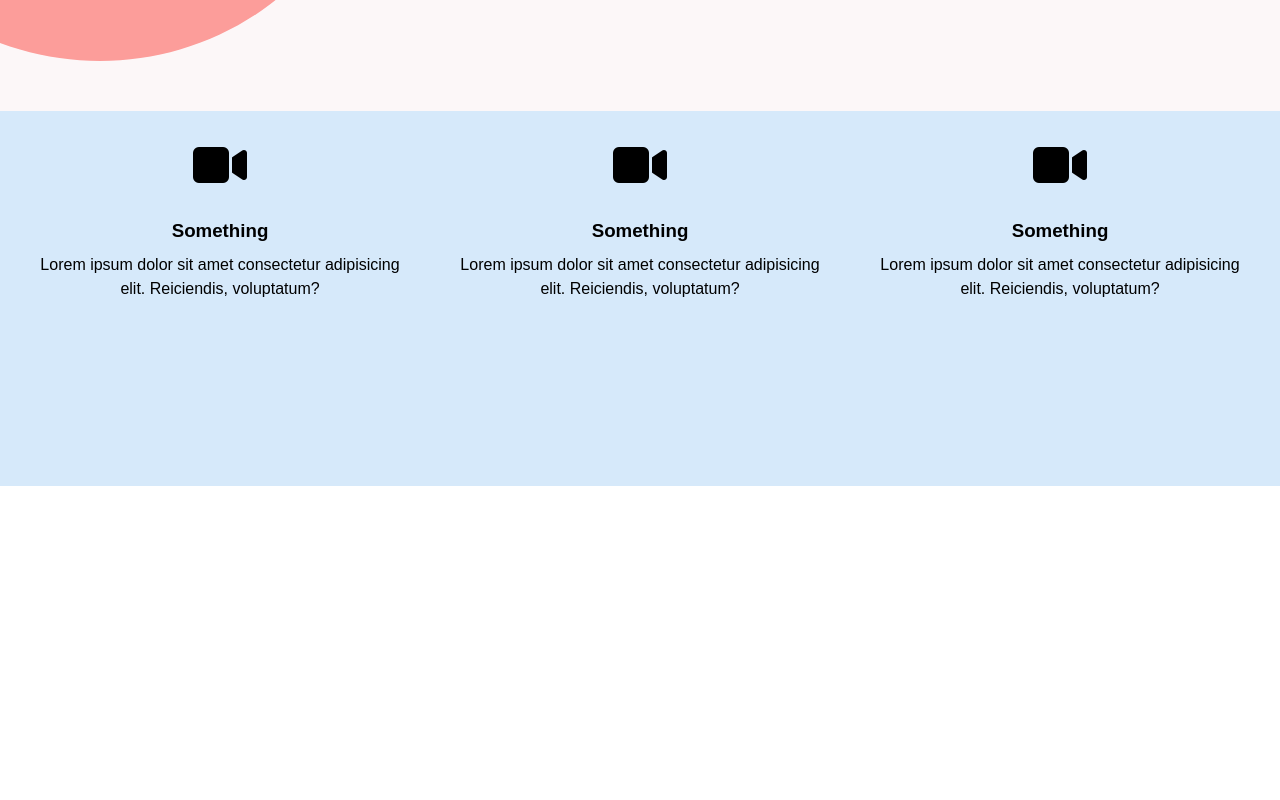
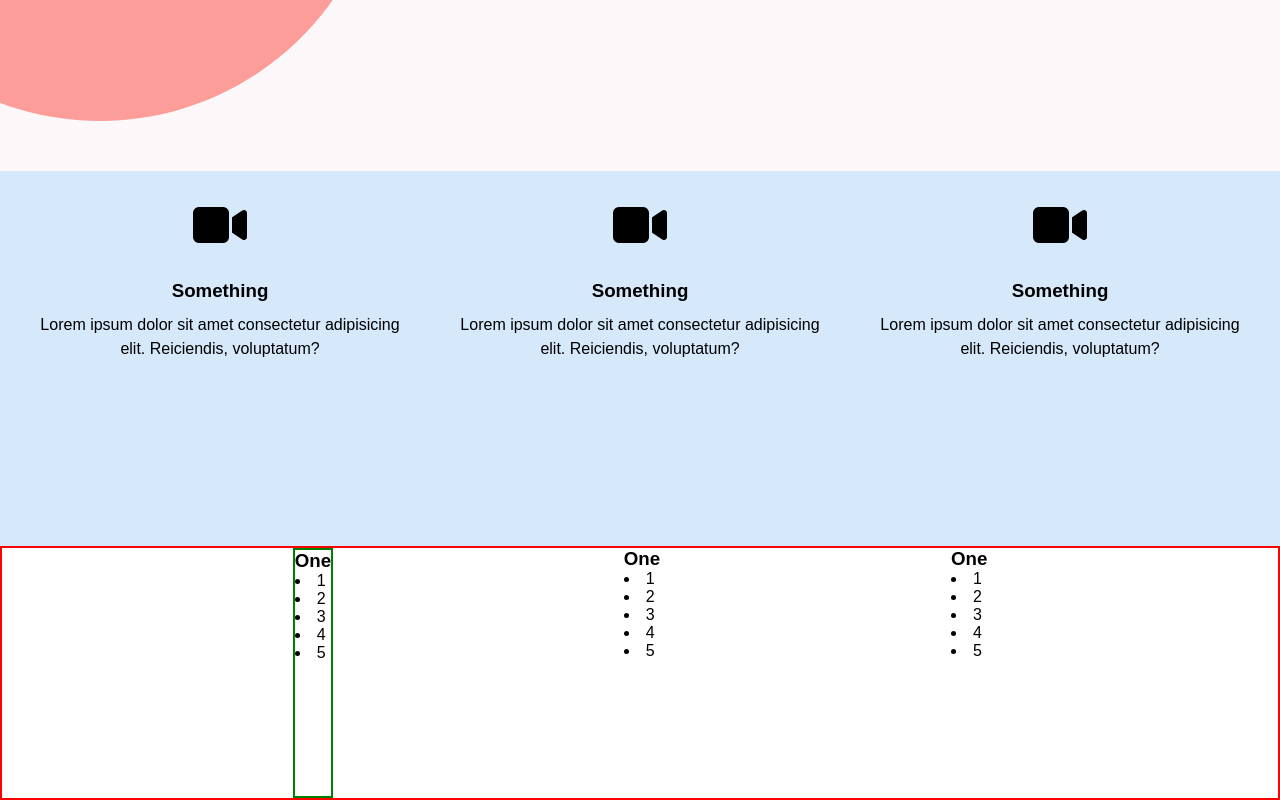
Before and after one commit to WClifford1/wotnot-media, a React (Create React App) app in the folder client/: page /login in a window 1280 px wide. Shown: the part 1652-2452 px from the top of the page. Before the commit the page ends 2138 px from the top, so only its background shows below. Built offline with nearby package versions, Linux system fonts and the light colour scheme.

Commit message:
Minor styling changes

```diff
--- a/client/src/App.css
+++ b/client/src/App.css
@@ -375,6 +375,7 @@ html {
       -ms-flex-pack: space-evenly;
           justify-content: space-evenly;
   background-color: #fcf7f8;
+  padding-bottom: 60px;
 }
 
 .serves-cont .serves1 {
@@ -557,6 +558,21 @@ html {
 
 .whyus-cont .wu-text h3 {
   padding: 10px;
+}
+
+.footer-cont {
+  border: 2px solid red;
+  display: -webkit-box;
+  display: -ms-flexbox;
+  display: flex;
+  -webkit-box-pack: space-evenly;
+      -ms-flex-pack: space-evenly;
+          justify-content: space-evenly;
+  height: 250px;
+}
+
+.footer-cont .foot-res1 {
+  border: 2px solid green;
 }
 
 .guar-container {
--- a/client/src/App.js
+++ b/client/src/App.js
@@ -19,6 +19,7 @@ import BookingForm from './components/BookingForm';
 import Service2 from './components/Service2';
 import HowWeHelp from './components/HowWeHelp';
 import WhyUs from './components/WhyUs';
+import Footer from './components/Footer';
 
 // class App extends Component {
 //   render() {
@@ -43,6 +44,7 @@ function App() {
       <Service2 />
       <HowWeHelp />
       <WhyUs />
+      <Footer />
 
       {/* <HeroImage /> */}
 
--- a/client/src/app.scss
+++ b/client/src/app.scss
@@ -152,6 +152,7 @@ html {
     justify-content: space-evenly;
     // border: 2px solid red;
     background-color: $off-white;
+    padding-bottom: 60px;
 
 
 
@@ -318,6 +319,29 @@ html {
         }
     }
 }
+
+.footer-cont {
+        border: 2px solid red;
+        display: flex;
+        justify-content: space-evenly;
+        height: 250px;
+
+        .foot-res1{
+            border: 2px solid green;
+        }
+}
+
+
+
+
+
+
+
+
+
+
+
+// ------------------------------------------------------------------------------------------------------
 
 
 
--- a/client/src/components/Footer.jsx
+++ b/client/src/components/Footer.jsx
@@ -16,6 +16,34 @@ export default function Footer() {
                         <li>5</li>
                     </div>
                 </div>
+
+                <div className="foot-res2">
+                    <div className="foot-title">
+                        <h3>One</h3>
+                    </div>
+                    <div className="foot-links2">
+                        <li>1</li>
+                        <li>2</li>
+                        <li>3</li>
+                        <li>4</li>
+                        <li>5</li>
+                    </div>
+                </div>
+
+                <div className="foot-res3">
+                    <div className="foot-title">
+                        <h3>One</h3>
+                    </div>
+                    <div className="foot-links3">
+                        <li>1</li>
+                        <li>2</li>
+                        <li>3</li>
+                        <li>4</li>
+                        <li>5</li>
+                    </div>
+                </div>
+
+
             </div>
         </div>
     )
```
Also changed, not shown: 1 other file (tests, documents, lock files or other folders).
